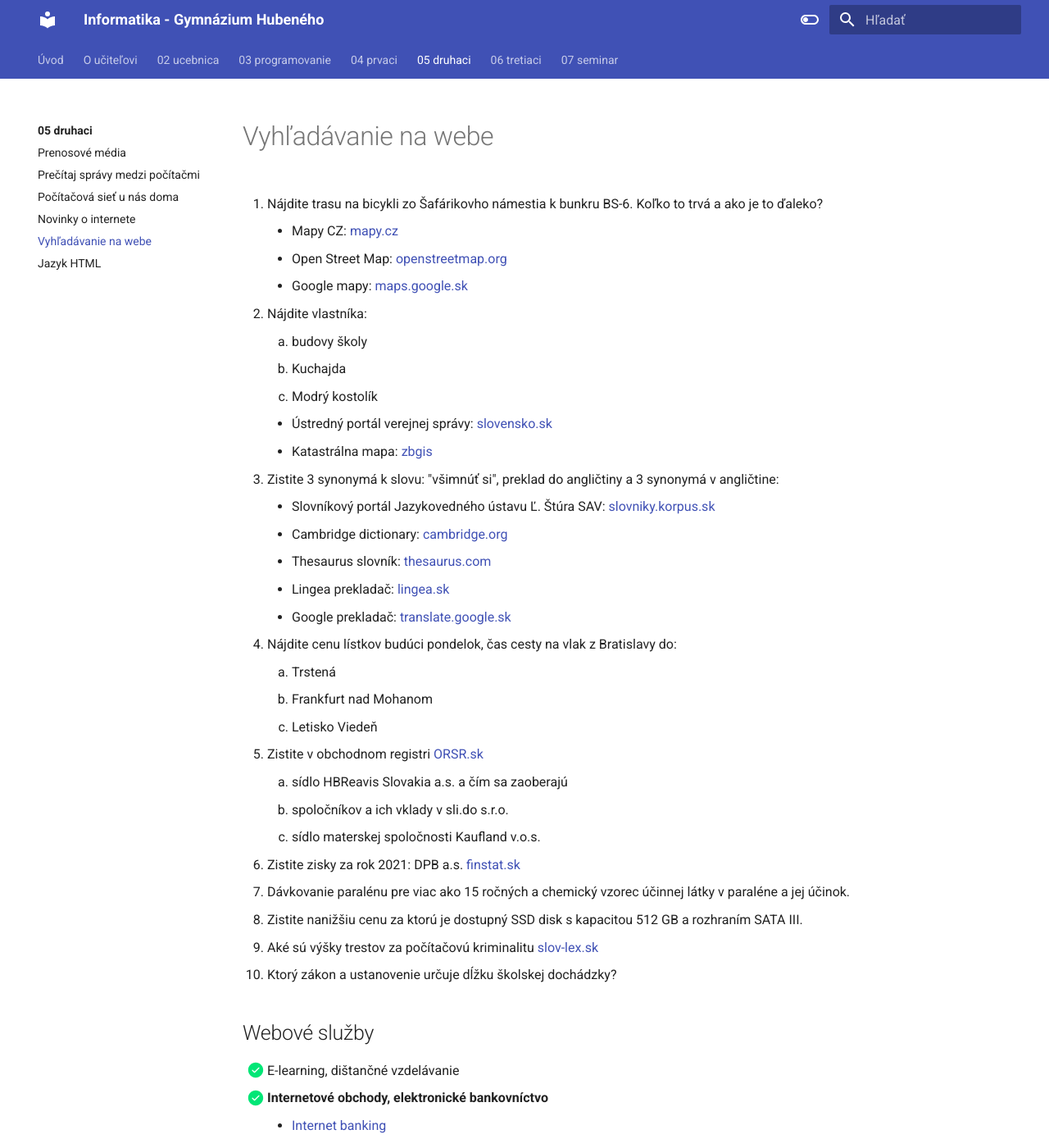
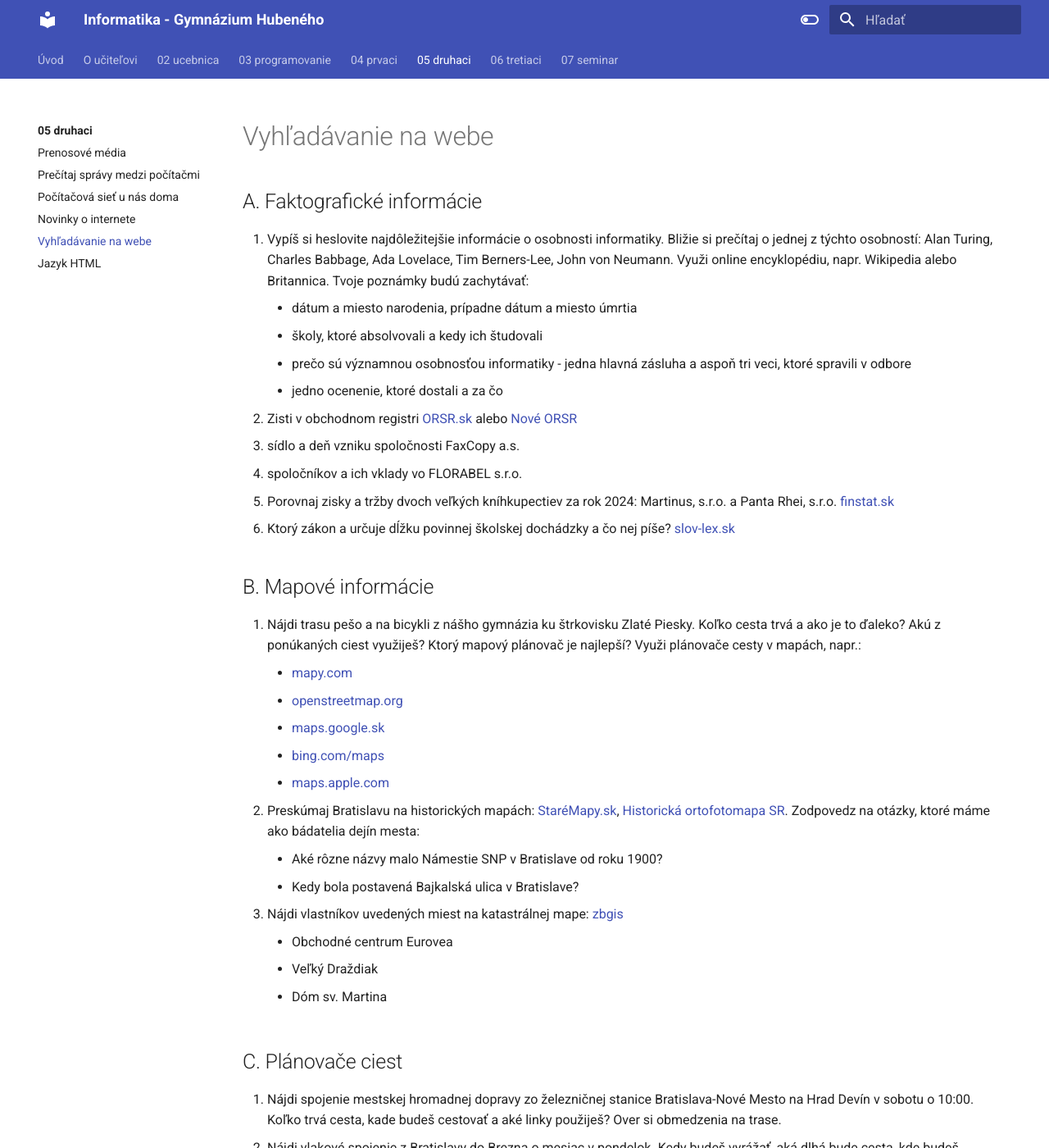
Before and after one commit to hubenka/hubenka.github.io, an MkDocs documentation site: the page built from docs/05_druhaci/05_vyhladavanie.md, in a window 1280 px wide and 1400 px high. Shown: the whole window at 82% size. Built offline with MkDocs 1.6.1 and Material for MkDocs 9.7.7, drawn with Linux system fonts in a browser that asks for light colours; some of the changed text lies outside the part shown.

Commit message:
Next week prep

```diff
--- a/docs/05_druhaci/05_vyhladavanie.md
+++ b/docs/05_druhaci/05_vyhladavanie.md
@@ -1,69 +1,51 @@
 ---
 title: Vyhľadávanie na webe
-publish: false
+publish: true
 ---
 
-1. Nájdite trasu na bicykli zo Šafárikovho námestia k bunkru BS-6. Koľko to trvá a ako je to ďaleko?
-	- Mapy CZ: [mapy.cz](https://sk.mapy.cz/)
-	- Open Street Map: [openstreetmap.org](https://www.openstreetmap.org/)
-	- Google mapy: [maps.google.sk](https://www.google.com/maps/)
+## A. Faktografické informácie
 
-2. Nájdite vlastníka:
-	<ol type="a">
-	  <li>budovy školy</li>
-	  <li>Kuchajda</li>
-	  <li>Modrý kostolík</li>
-	</ol>
-	- Ústredný portál verejnej správy: [slovensko.sk](https://www.slovensko.sk/)
-	- Katastrálna mapa: [zbgis](https://zbgis.skgeodesy.sk/mkzbgis/sk/kataster)
+1. Vypíš si heslovite najdôležitejšie informácie o osobnosti informatiky. Bližie si prečítaj o jednej z týchto osobností: Alan Turing, Charles Babbage, Ada Lovelace, Tim Berners-Lee, John von Neumann. Využi online encyklopédiu, napr. Wikipedia alebo Britannica. Tvoje poznámky budú zachytávať:
+	- dátum a miesto narodenia, prípadne dátum a miesto úmrtia
+	- školy, ktoré absolvovali a kedy ich študovali
+	- prečo sú významnou osobnosťou informatiky - jedna hlavná zásluha a aspoň tri veci, ktoré spravili v odbore
+	- jedno ocenenie, ktoré dostali a za čo
+2. Zisti v obchodnom registri [ORSR.sk](https://www.orsr.sk/) alebo [Nové ORSR](https://sluzby.orsr.sk/)
+   - sídlo a deň vzniku spoločnosti FaxCopy a.s.
+   - spoločníkov a ich vklady vo FLORABEL s.r.o.
+3. Porovnaj zisky a tržby dvoch veľkých kníhkupectiev za rok 2024: Martinus, s.r.o. a Panta Rhei, s.r.o. [finstat.sk](https://www.finstat.sk/)
+4. Ktorý zákon a určuje dĺžku povinnej školskej dochádzky a čo nej píše? [slov-lex.sk](https://www.slov-lex.sk/)
 
-3. Zistite 3 synonymá k slovu: "všimnúť si", preklad do angličtiny a 3 synonymá v angličtine:
+## B. Mapové informácie
+
+1. Nájdi trasu pešo a na bicykli z nášho gymnázia ku štrkovisku Zlaté Piesky. Koľko cesta trvá a ako je to ďaleko? Akú z ponúkaných ciest využiješ? Ktorý mapový plánovač je najlepší? Využi plánovače cesty v mapách, napr.:
+	- [mapy.com](https://mapy.com/)
+	- [openstreetmap.org](https://www.openstreetmap.org/)
+	- [maps.google.sk](https://www.google.com/maps/)
+	- [bing.com/maps](https://www.bing.com/maps)
+	- [maps.apple.com](https://maps.apple.com/)
+2. Preskúmaj Bratislavu na historických mapách: [StaréMapy.sk](https://www.staremapy.sk), [Historická ortofotomapa SR](https://mapy.tuzvo.sk/HOFM/). Zodpovedz na otázky, ktoré máme ako bádatelia dejín mesta:
+	- Aké rôzne názvy malo Námestie SNP v Bratislave od roku 1900?
+	- Kedy bola postavená Bajkalská ulica v Bratislave?
+3. Nájdi vlastníkov uvedených miest na katastrálnej mape: [zbgis](https://zbgis.skgeodesy.sk/mkzbgis/sk/kataster)
+	- Obchodné centrum Eurovea
+	- Veľký Draždiak
+	- Dóm sv. Martina
+
+
+## C. Plánovače ciest
+
+1. Nájdi spojenie mestskej hromadnej dopravy zo železničnej stanice Bratislava-Nové Mesto na Hrad Devín v sobotu o 10:00. Koľko trvá cesta, kade budeš cestovať a aké linky použiješ? Over si obmedzenia na trase.
+2. Nájdi vlakové spojenie z Bratislavy do Brezna o mesiac v pondelok. Kedy budeš vyrážať, aká dlhá bude cesta, kde budeš prestupovať, aké dlhé sú prestupy a koľko bude stáť lístok, keby cestuješ aj s rodičom?
+3. Porovnaj výhodnosť vlakového oproti leteckému spojenia z Bratislavy do Hamburgu v Nemecku.
+
+
+## D. Lingvistické informácie
+
+1. Zisti 3 synonymá k slovu: "ruch",
 	- Slovníkový portál Jazykovedného ústavu Ľ. Štúra SAV: [slovniky.korpus.sk](https://slovnik.juls.savba.sk/)
+2. Prelož pomocou online slovníka do angličtiny slova "lesk" a nájdi k nemu 3 anglické synonymá:
+	- Google prekladač: [translate.google.sk](https://translate.google.sk/)
+	- Lingea prekladač: [lingea.sk](https://prekladac.lingea.sk/)
 	- Cambridge dictionary: [cambridge.org](https://dictionary.cambridge.org/)
 	- Thesaurus slovník: [thesaurus.com](https://www.thesaurus.com/)
-	- Lingea prekladač: [lingea.sk](https://prekladac.lingea.sk/)
-	- Google prekladač: [translate.google.sk](https://translate.google.sk/)
-
-4. Nájdite cenu lístkov budúci pondelok, čas cesty na vlak z Bratislavy do:
-	<ol type="a">
-	  <li>Trstená</li>
-	  <li>Frankfurt nad Mohanom</li>
-	  <li>Letisko Viedeň</li>
-	</ol>
-
-5. Zistite v obchodnom registri [ORSR.sk](https://www.orsr.sk/)
-   <ol type="a">
-	  <li>sídlo HBReavis Slovakia a.s. a čím sa zaoberajú</li>
-	  <li>spoločníkov a ich vklady v sli.do s.r.o.</li>
-	  <li>sídlo materskej spoločnosti Kaufland v.o.s.</li>
-	</ol>
-6. Zistite zisky za rok 2021: DPB a.s. [finstat.sk](https://www.finstat.sk/)
-7. Dávkovanie paralénu pre viac ako 15 ročných a chemický vzorec účinnej látky v
-paraléne a jej účinok.
-8. Zistite nanižšiu cenu za ktorú je dostupný SSD disk s kapacitou 512 GB a rozhraním SATA III.
-9. Aké sú výšky trestov za počítačovú kriminalitu [slov-lex.sk](https://www.slov-lex.sk/)
-10. Ktorý zákon a ustanovenie určuje dĺžku školskej dochádzky?
-
-
-
-## Webové služby
-
-- [x] E-learning, dištančné vzdelávanie
-- [x] **Internetové obchody, elektronické bankovníctvo**
-    - [Internet banking](https://app.vub.sk/inbizdemo/inbiz.html)
-    - [Eshop](https://de8.webroyal.sk/)
-    - **Úlohy**
-        1. Zostatok na bežnom účte
-        2. Vyplňte platbu kamarátovi/kamarátke za zmrzlinu cez IB a navrhnite iné spôsoby ako mu/jej vrátiť peniaze
-        3. Vyplňte trvalý príkaz za obedy v našej škole
-        4. Platba z bežného účtu – za tovar v e-shope podľa pokynov
-        5. Opíšte postup vytvorenia inkasa za dátový paušál na mobile
-- [ ] Malware, bezpečnosť a ochrana údajov
-
-## Algoritmické riešenie problémov
-
-- [ ] Typ znak, znakové reťazce
-    - Regulárne výrazy
-        - Testery: [Regex101](https://regex101.com/), [Debugex](https://www.debuggex.com/)
-        - Hra: [Regex Learn](https://regexlearn.com/cs-cz)
-        - Príkazy: [Cvičenia](https://www.viemeinformatiku.sk/cvicenia-regularne-vyrazy-skupiny-znakov)
```
Also changed, not shown: docs/05_druhaci/06_html.md (+22 -0 lines), docs/06_tretiaci/02_fotografovanie.md (+25 -26 lines), docs/06_tretiaci/02_rastrova_grafika.md (+2 -2 lines), docs/06_tretiaci/03_vektorova_grafika.md (+16 -1 lines), docs/07_seminar/08_animácia.md (added, +37 -0 lines), docs/09_ucitel.md (+2 -2 lines).
